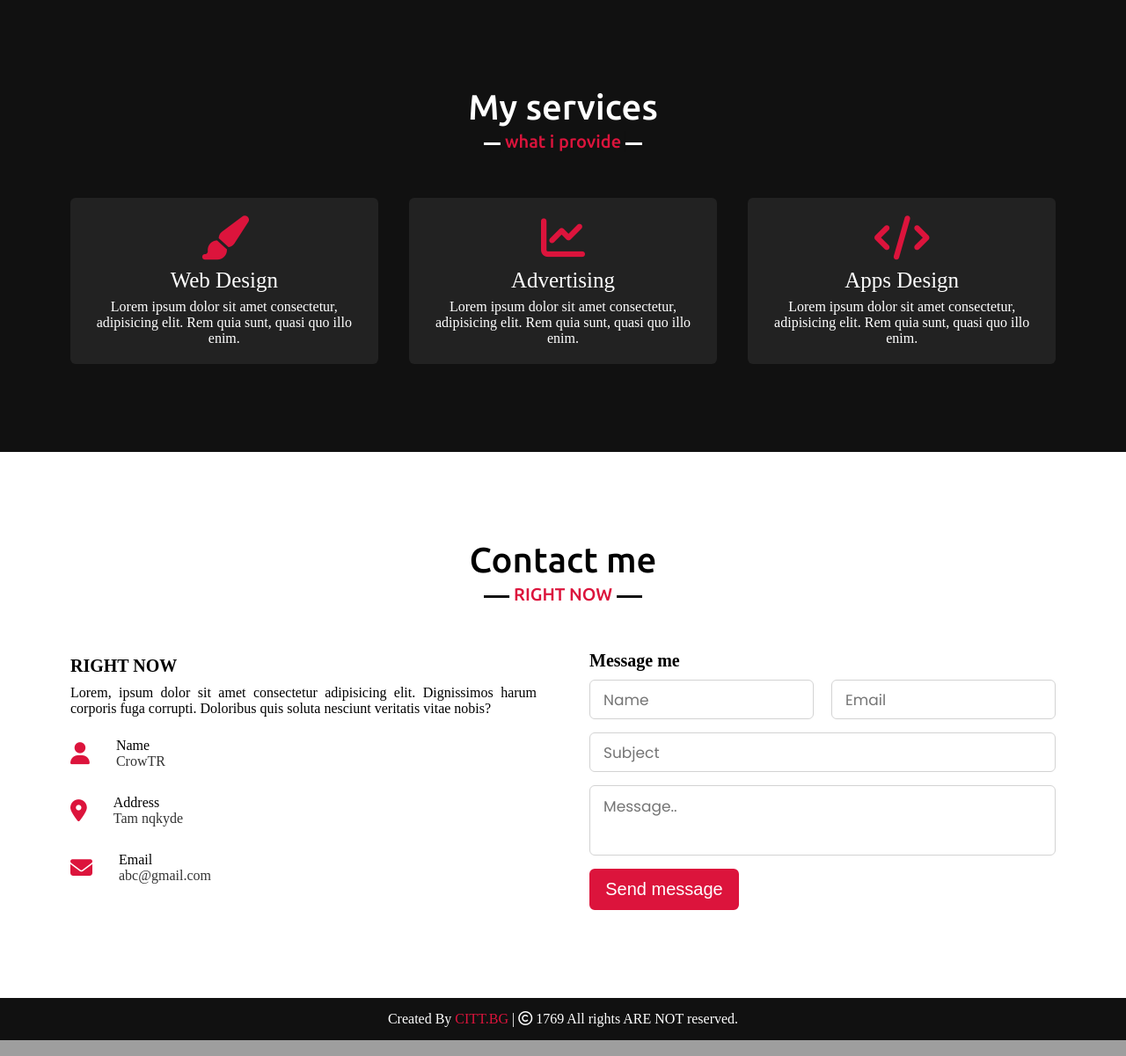
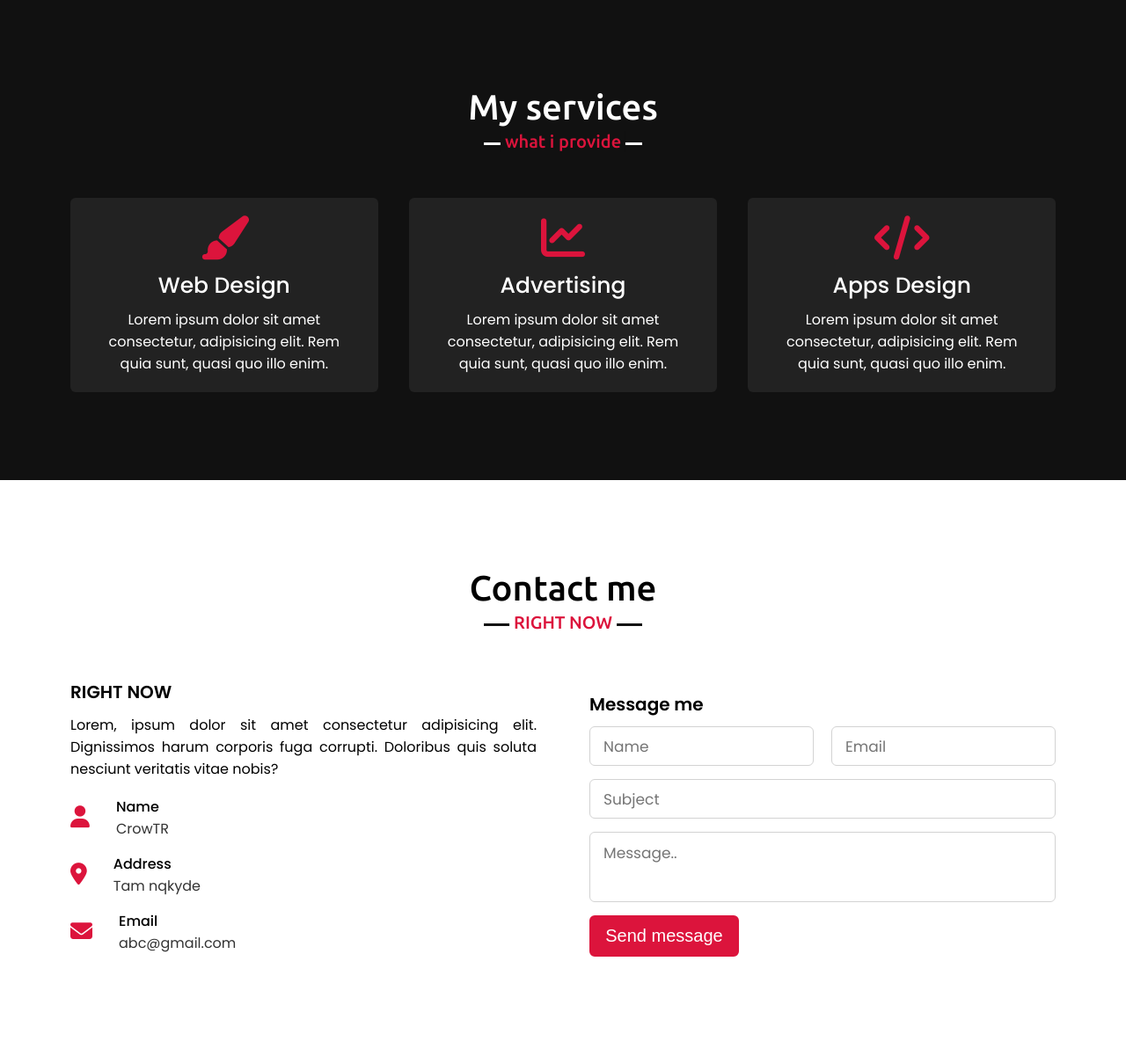
Before and after one commit to Zayocast/Zayocast.github.io, a PHP site: page / in a window 1280 px wide. Shown: the part 801-2002 px from the top of the page at 88% size. Run offline with PHP 8.4, Linux system fonts and the light colour scheme; some libraries are stand-ins or nearby versions.

Commit message:
Update style.css

```diff
--- a/style.css
+++ b/style.css
@@ -19,7 +19,7 @@ section{
     padding: 0 80px;
     margin: auto;
 }
-.services,, .contact, footer{
+.services, .contact, footer{
     font-family: 'Poppins', sans-serif;
 }
 .services .serv-content,
```
